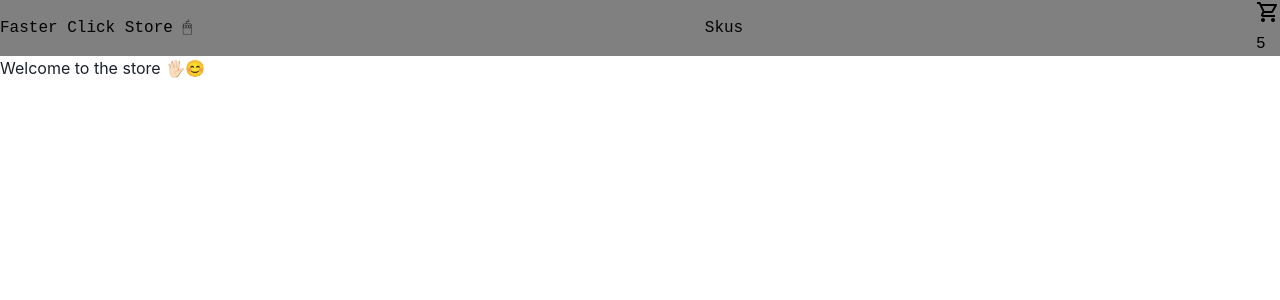
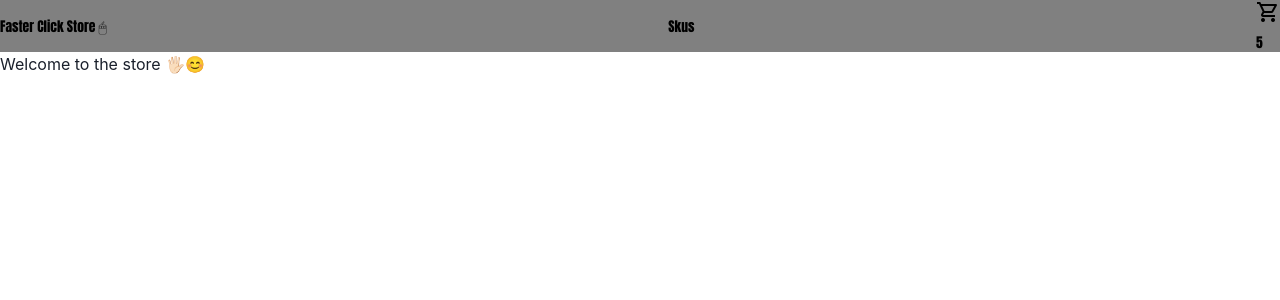
Before and after one commit to EliCarrizo/React, a React (Vite) app: page / in a window 1280 px wide. Shown: the top 300 px of the page. Built offline with nearby package versions, Linux system fonts and the light colour scheme.

Commit message:
PreEntrega1+CARRIZO

```diff
--- a/src/components/CartWidget.jsx
+++ b/src/components/CartWidget.jsx
@@ -6,7 +6,7 @@ const CartWidget = () => {
         <span className="material-symbols-outlined">
             shopping_cart
         </span>
-        <p>
+        <p className='text'>
             5
         </p>
     </div>
--- a/src/components/NavBar.jsx
+++ b/src/components/NavBar.jsx
@@ -12,10 +12,10 @@ const NavBar = () => {
   return (
     <div className='body'>
         <div>
-            <h1>Faster Click Store 🖱</h1>
+            <h1 className='title'>Faster Click Store 🖱</h1>
         </div>
             <Menu>
-                <MenuButton>
+                <MenuButton className='text'>
                     Skus
                 </MenuButton>
                     <MenuList>
--- a/src/main.css
+++ b/src/main.css
@@ -15,3 +15,8 @@
     font-family: Impact, Haettenschweiler, 'Arial Narrow Bold', sans-serif;
     font-size: 85%;
 }
+
+.text{
+    font-family: Impact, Haettenschweiler, 'Arial Narrow Bold', sans-serif;
+    font-size: 85%;
+}
```
Also changed, not shown: 1 other file (tests, documents, lock files or other folders).
